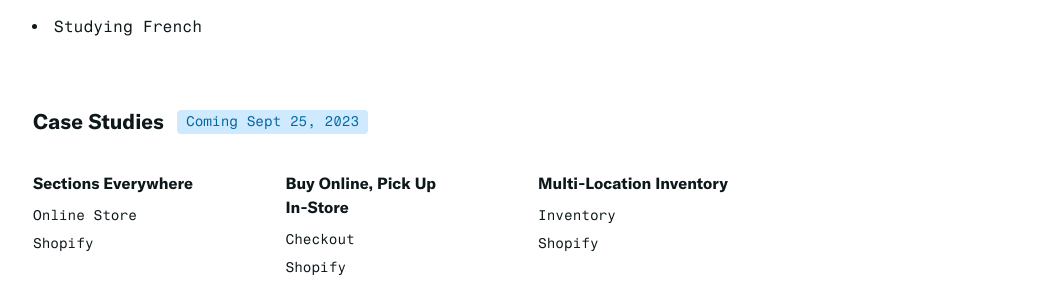
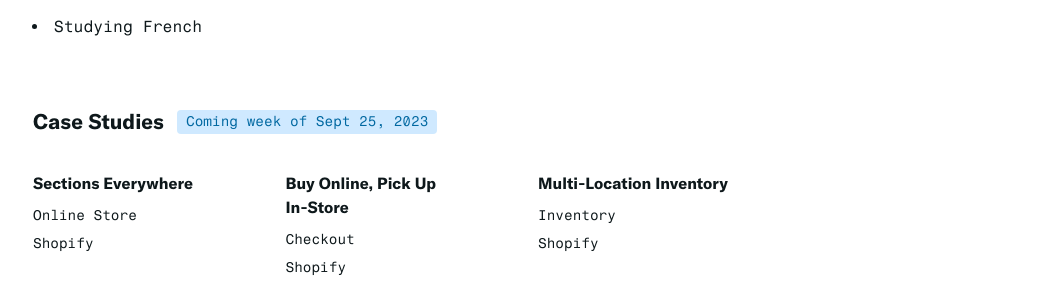
Before and after one commit to kevinfinlayson/kevinfinlayson.com, a Jekyll site: the page built from index.markdown, in a window 1280 px wide. Shown: the part 1324-1624 px from the top of the page, without its empty margins (111-1165 px from the left). Built offline with Jekyll 4.4.1, drawn with Linux system fonts in a browser that asks for light colours.

Commit message:
tweak coming soon message

```diff
--- a/index.markdown
+++ b/index.markdown
@@ -27,7 +27,7 @@
 - Studying French
 
 
-#### Case Studies <span class="status notification">Coming Sept 25, 2023</span>
+#### Case Studies <span class="status notification">Coming week of Sept 25, 2023</span>
 
 
 <div class="case-study-list">
```
